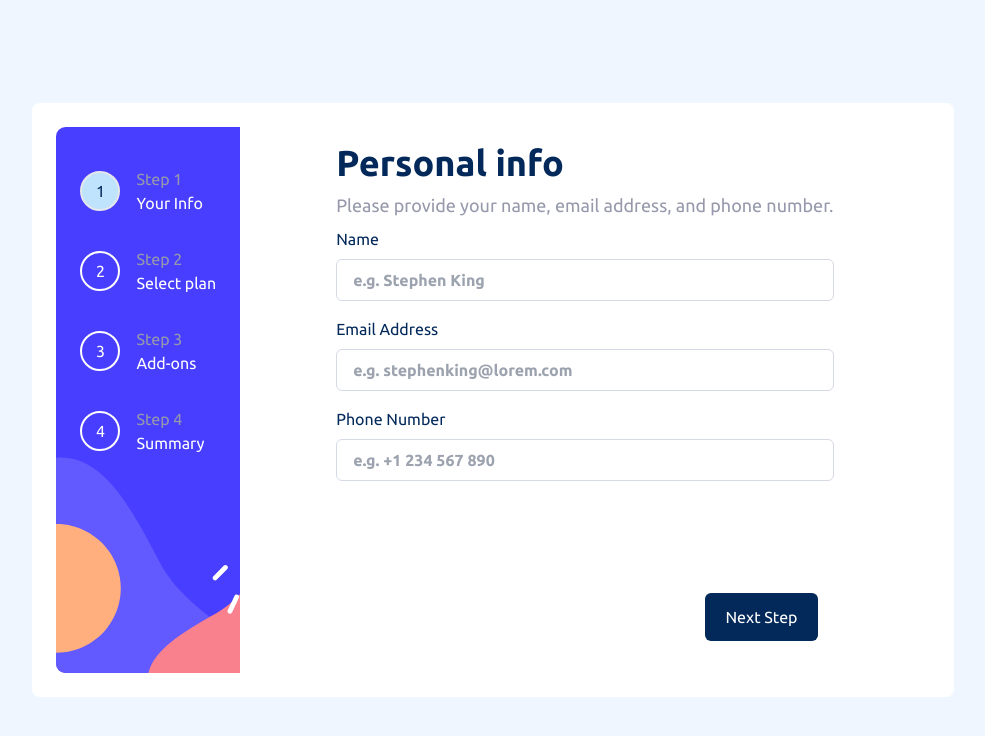
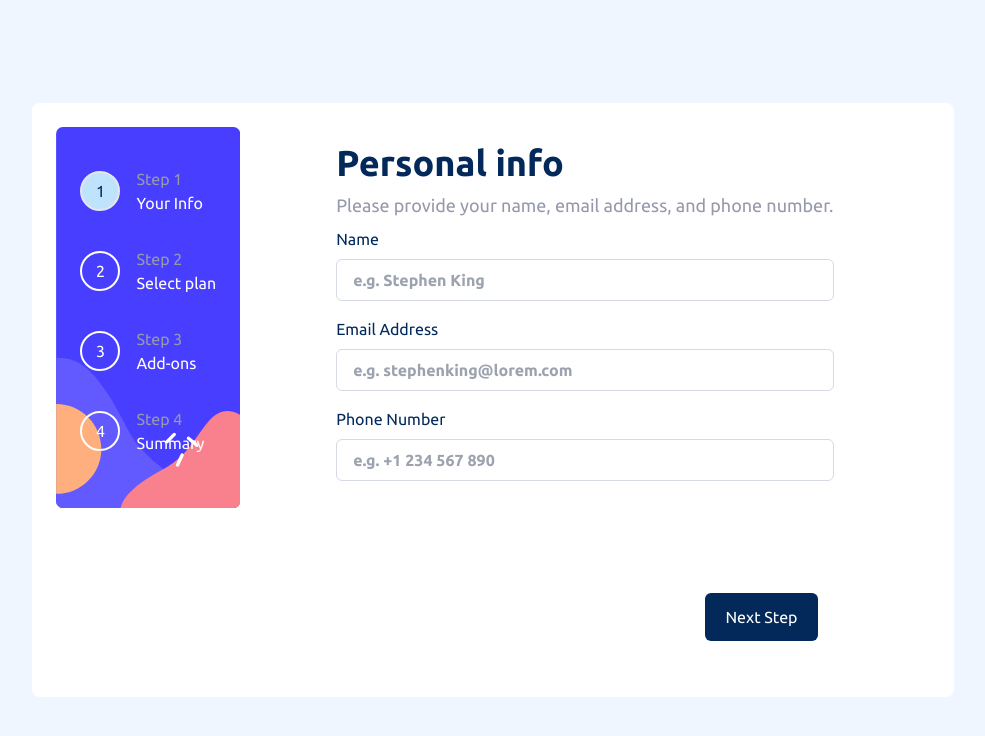
Before and after one commit to vitaovich/FM-multi-step-form, a Next.js app: page / in a window 1280 px wide. Shown: the top 736 px of the page, without its empty margins (147-1132 px from the left). Built offline with nearby package versions, Linux system fonts and the light colour scheme.

Commit message:
css adjustments

```diff
--- a/components/stepTwoFormInput.tsx
+++ b/components/stepTwoFormInput.tsx
@@ -4,8 +4,8 @@ import Plan from "@/models/Plan";
 
 const StepTwoFormInput: React.FC<{plan: Plan, title: string, description: string, isYearly: boolean, selected: boolean, onClickHandler: (plan: Plan) => void}> = (props) => {
     return (
-        <div className="flex flex-row md:flex-col grow group" onClick={() => props.onClickHandler(props.plan)}>
-            <div className={`border rounded-lg p-4 group-hover:border-PurplishBlue ${props.selected ? 'bg-PurplishBlue/5 border-PurplishBlue }' : ''}`}>
+        <div className="flex-1 group" onClick={() => props.onClickHandler(props.plan)}>
+            <div className={`flex flex-row md:flex-col border rounded-lg p-4 group-hover:border-PurplishBlue ${props.selected ? 'bg-PurplishBlue/5 border-PurplishBlue }' : ''}`}>
                 <Image
                     alt="arcade icon"
                     src={iconArcade}
--- a/pages/index.tsx
+++ b/pages/index.tsx
@@ -20,7 +20,6 @@ export default function Home() {
     { num: 4, title: 'Finishing up', description: 'Double-check everything looks OK before confirming.' },
   ])
   const [curStep, setCurStep] = useState<number>(0)
-  const [curFormValid, setFormValid] = useState<boolean>(false)
   const formSubmitButton = useRef<HTMLButtonElement>(null)
 
   const curPrevStepHandler = () => {
--- a/styles/globals.css
+++ b/styles/globals.css
@@ -5,7 +5,7 @@
 #sidebar {
     background-image: url('../public/images/bg-sidebar-desktop.svg');
     background-repeat: no-repeat;
-    background-size: cover
+    background-size: contain
 }
 
 @media(max-width: 500px) {
```
